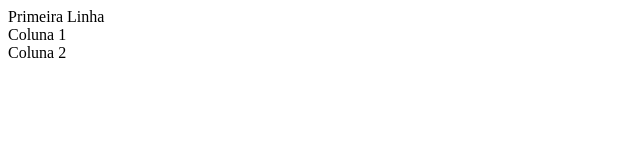
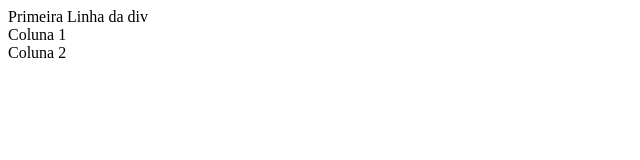
Before and after one commit to edumapri/bootcamp-devjr-modulo2, a plain HTML site: page index.html in a window 1280 px wide. Shown: the full height of the page, 0-640 px from the left. Drawn offline with Linux system fonts and the light colour scheme.

Commit message:
closes #1 - esqueleto index.htm

```diff
--- a/index.html
+++ b/index.html
@@ -8,7 +8,7 @@
 <body>
     <div>
         <div>
-            Primeira Linha
+            Primeira Linha da div
         </div>
         <div>
             <div>
```
